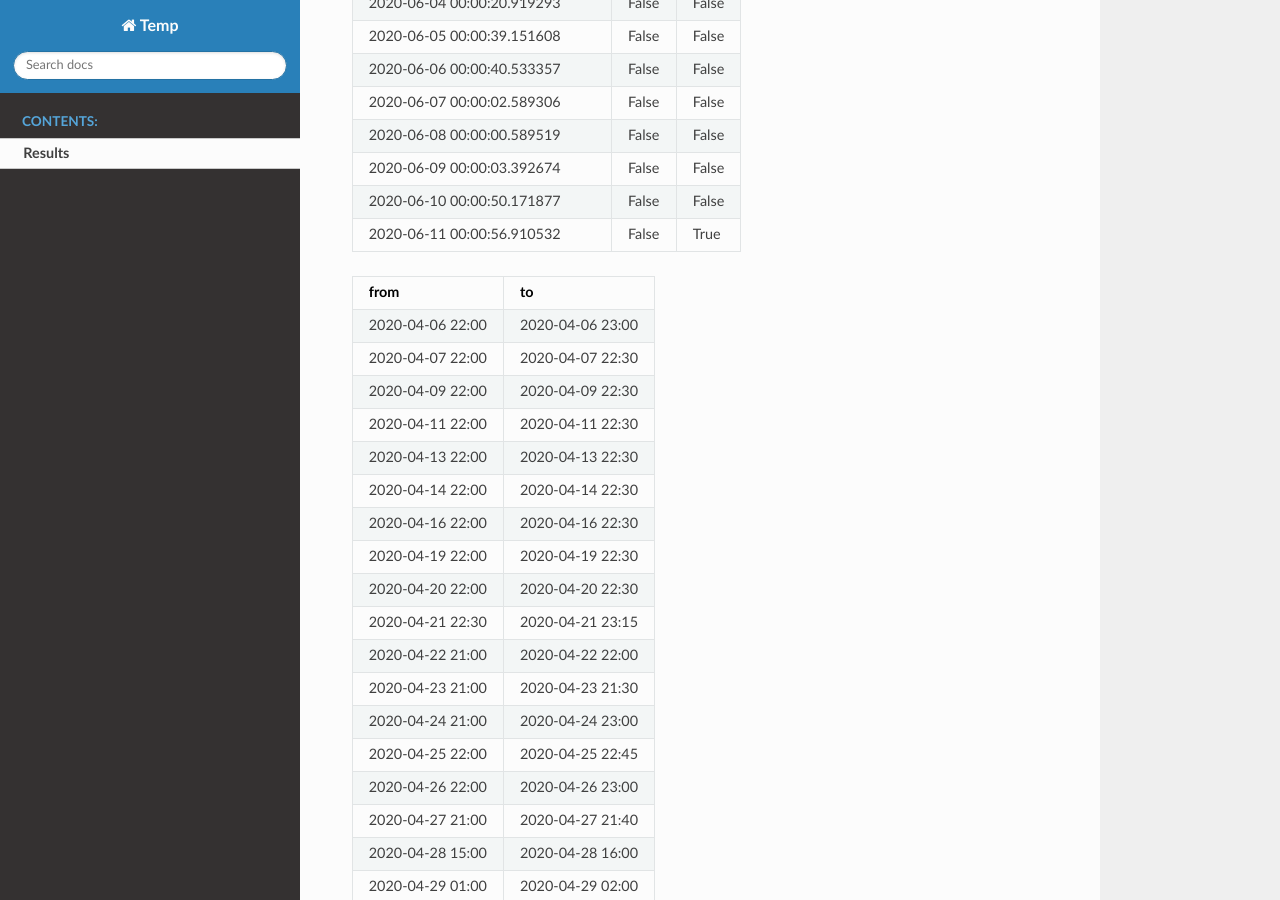
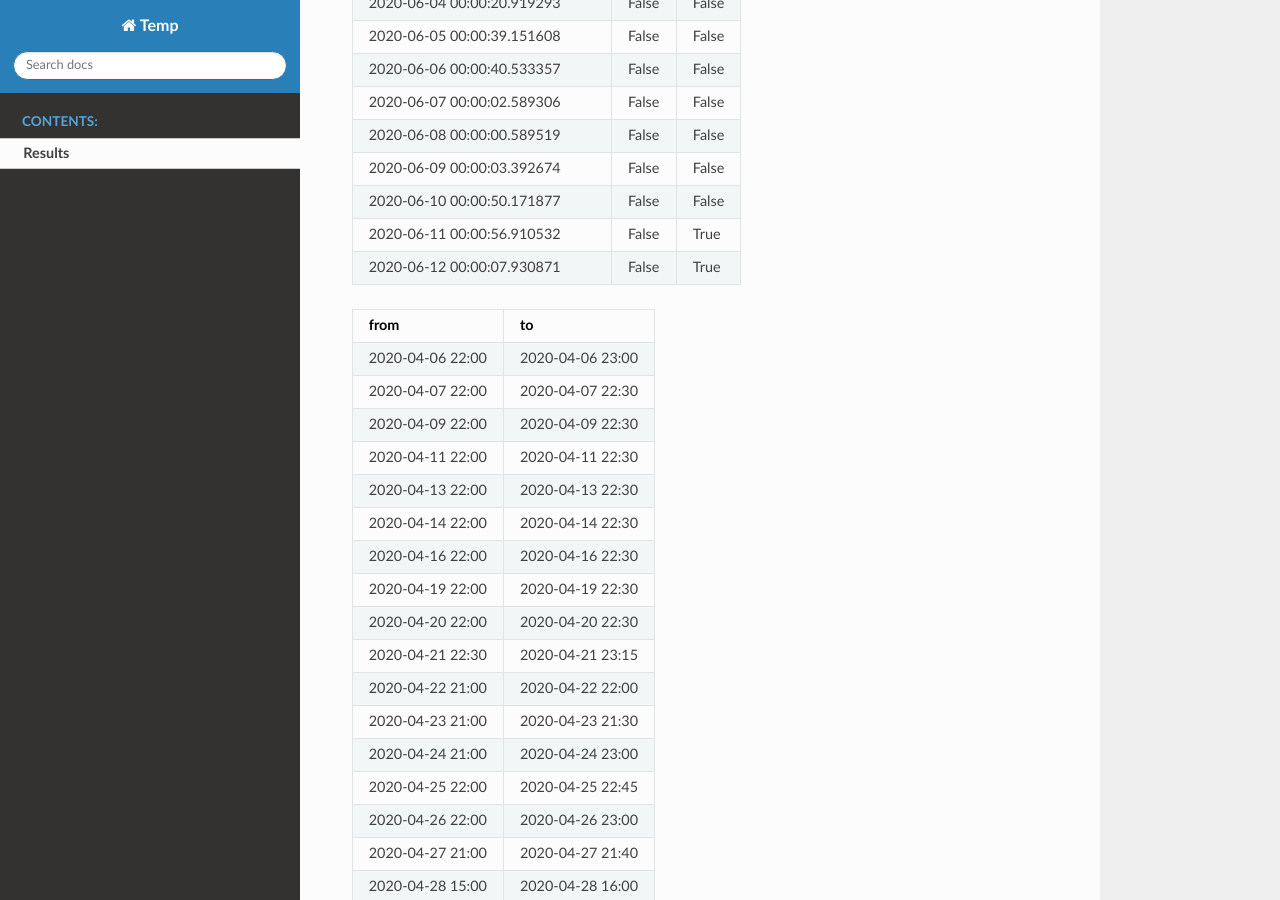
Before and after one commit to shlomow/queries-results, a Sphinx documentation site: the page built from source/results.rst, in a window 1280 px wide and 900 px high, scrolled down 2102 px. Built offline with Sphinx 7.4.7 and the Read the Docs theme 2.0.0, drawn with Linux system fonts in a browser that asks for light colours.

Commit message:
update results

```diff
--- a/source/results.rst
+++ b/source/results.rst
@@ -72,6 +72,7 @@ third experiment: 2.06.2020
    2020-06-09 00:00:03.392674, False, False
    2020-06-10 00:00:50.171877, False, False
    2020-06-11 00:00:56.910532, False, True
+   2020-06-12 00:00:07.930871, False, True
 
 .. csv-table::
    :header: "from", "to"
```
Also changed, not shown: results.json (+1 -1 lines).
